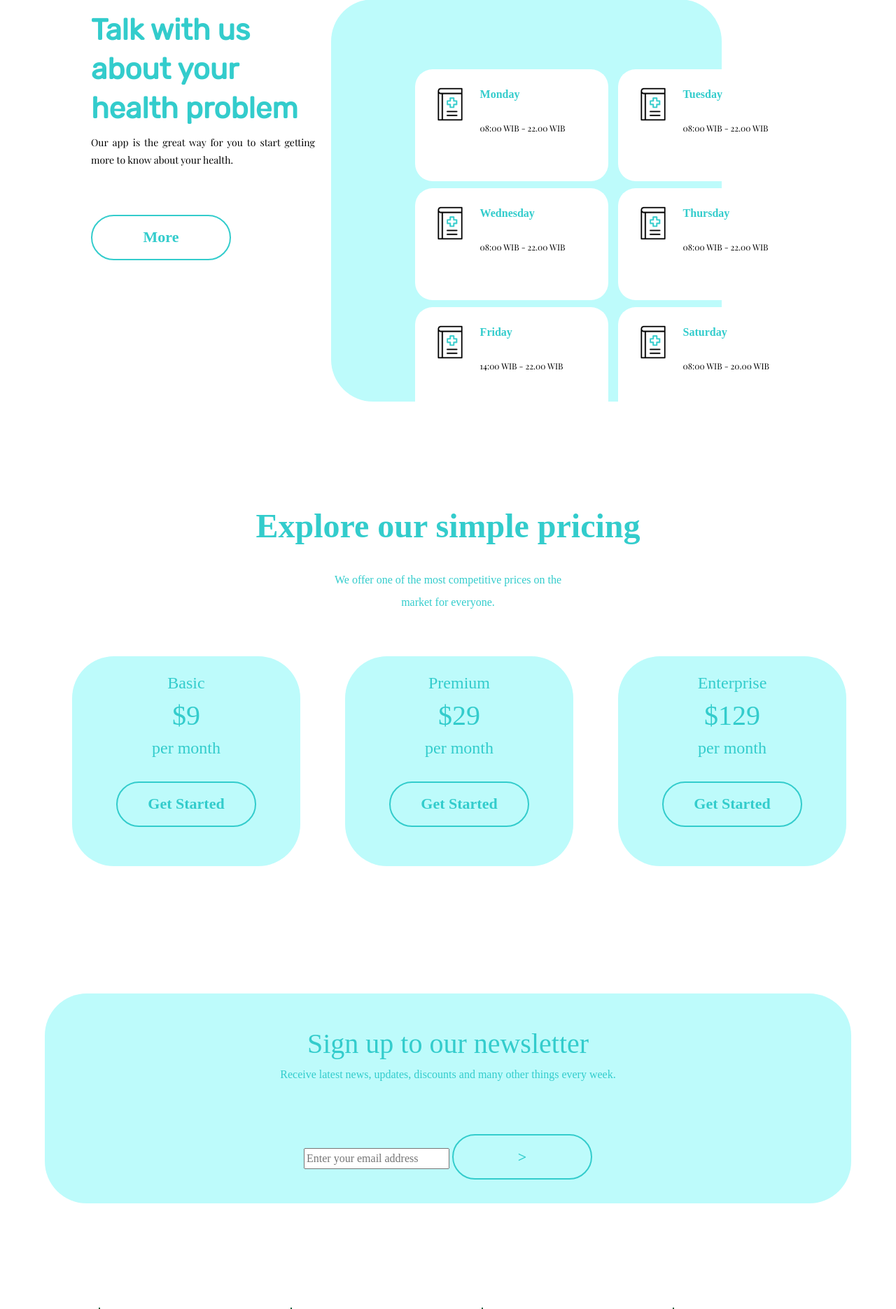
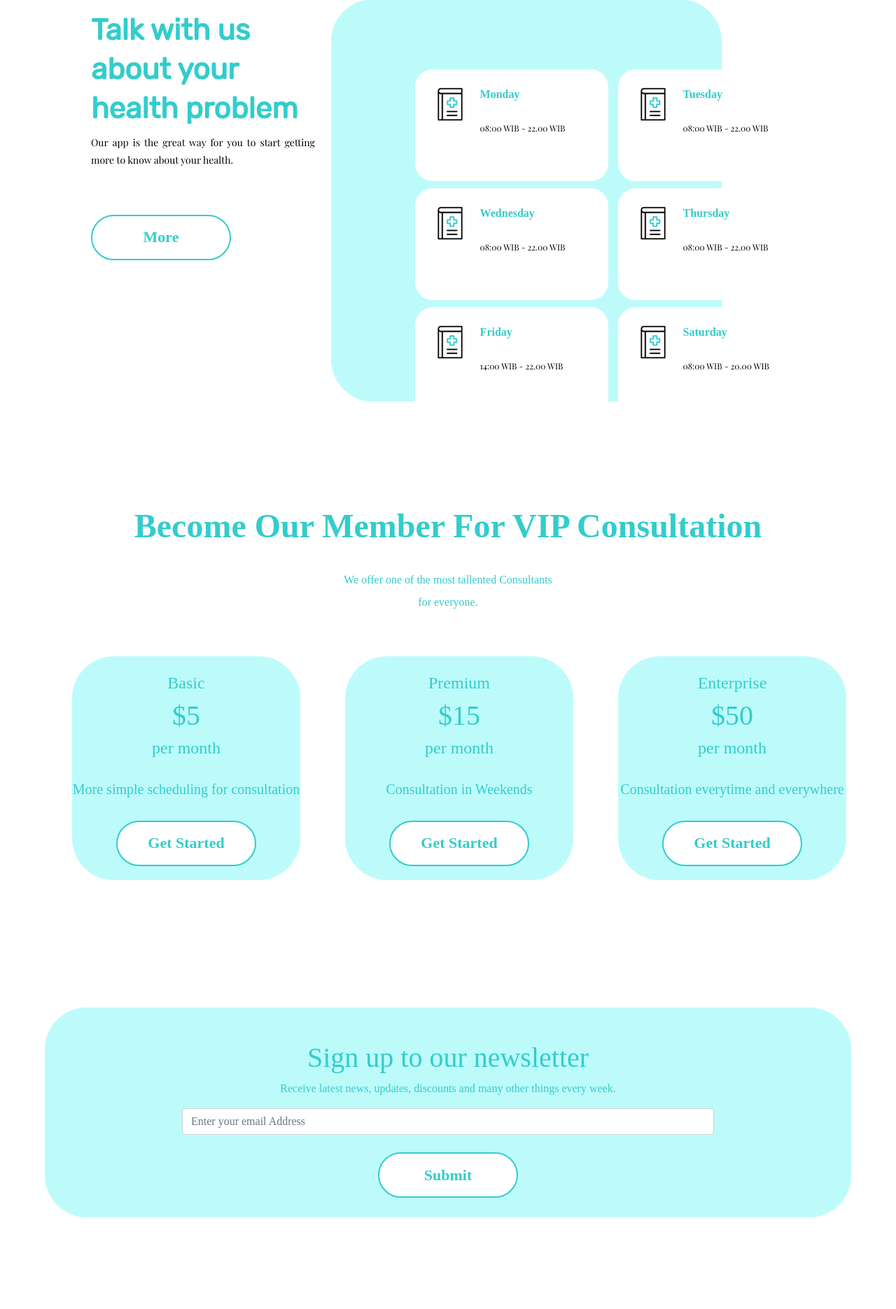
Before and after one commit to afraamalia31/project-2, a PHP site: page / in a window 1280 px wide. Shown: the part 2838-4709 px from the top of the page at 70% size. Run offline with PHP 8.4, Linux system fonts and the light colour scheme.

Commit message:
revisi 1.3

```diff
--- a/index.html
+++ b/index.html
@@ -337,31 +337,37 @@
     <!-- Pricing -->
     <div class="container">
       <div class="price">
-        <p class="price-title">Explore our simple pricing</p>
-        <p class="price-text">We offer one of the most competitive prices on the</p>
-        <p class="price-text2">market for everyone.</p>
+        <p class="price-title">Become Our Member For VIP Consultation</p>
+        <p class="price-text">We offer one of the most tallented Consultants</p>
+        <p class="price-text2">for everyone.</p>
       </div>
     </div>
     <div class="row mt-5 justify-content-center">
       <div class="card1 text-center col-3 ms-5 m-3 p-0">
         <br>
         <h4>Basic</h4>
-        <h1>$9</h1>
+        <h1>$5</h1>
         <h4>per month</h4>
+        <br>
+        <h5>More simple scheduling for consultation</h5>
         <button class="get-button">Get Started</button>
       </div>
       <div class="card2 text-center col-3 ms-5 m-3 p-0">
         <br>
         <h4>Premium</h4>
-        <h1>$29</h1>
+        <h1>$15</h1>
         <h4>per month</h4>
+        <br>
+        <h5>Consultation in Weekends</h5>
         <button class="get-button">Get Started</button>
       </div>
       <div class="card3 text-center col-3 ms-5 m-3 p-0">
         <br>
         <h4>Enterprise</h4>
-        <h1>$129</h1>
+        <h1>$50</h1>
         <h4>per month</h4>
+        <br>
+        <h5>Consultation everytime and everywhere</h5>
         <button class="get-button">Get Started</button>
       </div>
     </div>
@@ -372,9 +378,18 @@
       <h1>Sign up to our newsletter</h1>
       <p>Receive latest news, updates, discounts and many other things every week.</p>
 
-      <div class="newslet text-center mt-5">
-        <input type="text" id="inputUser" placeholder="Enter your email address">
-        <button class="get-button">></button>
+      <div class="row height d-flex justify-content-center align-items-center">
+
+        <div class="col-md-8">
+
+          <div class="search">
+            <i class="fa fa-search"></i>
+            <input type="text" class="form-control" placeholder="Enter your email Address">
+            <button class="get-button">Submit</button>
+          </div>
+
+        </div>
+
       </div>
     </div>
 
@@ -383,12 +398,14 @@
       <div class="row mt-5 justify-content-center">
         <div class="cardcop text-center col-2 ms-5 m-2 p-0">
           <h3>grhealth.io</h3>
+          <br><br>
           <p>
             &copy; Copyright 2022. All Rights Reserved
           </p>
         </div>
         <div class="cardpro text-center col-2 ms-5 m-2 p-0">
           <h3>Product</h3>
+          <div class="footertext">
             <ul class="navbar-nav mx-auto">
               <li class="nav-item mx-4">
                 <a class="nav-link" href="#" id="benefit">Benefit</a>
@@ -400,6 +417,8 @@
                 <a class="nav-link" href="#" id="features">Features</a>
               </li>
             </ul>
+          </div>
+
         </div>
         <div class="cardabo text-center col-2 ms-5 m-2 p-0">
           <h3>About</h3>
--- a/style.css
+++ b/style.css
@@ -124,7 +124,7 @@ li{
     line-height: 36px;
     text-align: center;
     color: #33CCCC;
-    background-color: #BDFBFB;
+    background-color: #fff;
     margin-top: 25px;
 }
 /* text main title */
@@ -850,7 +850,7 @@ h3::before{
 }
 .card1 {
     width: 300px;
-    height: 300px;
+    height: 320px;
     text-align: center;
     color: #33CCCC;
     font-style: normal;
@@ -862,7 +862,7 @@ h3::before{
 }
 .card2 {
     width: 300px;
-    height: 300px;
+    height: 320px;
     text-align: center;
     color: #33CCCC;
     font-style: normal;
@@ -874,7 +874,7 @@ h3::before{
 }
 .card3 {
     width: 300px;
-    height: 300px;
+    height: 320px;
     text-align: center;
     color: #33CCCC;
     font-style: normal;
@@ -910,6 +910,12 @@ h3::before{
 }
 
 /* footer */
+.footertext {
+    text-align: center;
+    color: #33CCCC;
+    font-style: normal;
+    font-family: 'Nunito';
+}
 .cardcop {
     text-align: left;
     color: #33CCCC;
```
Lines whose indentation alone changed are shown as unchanged.
